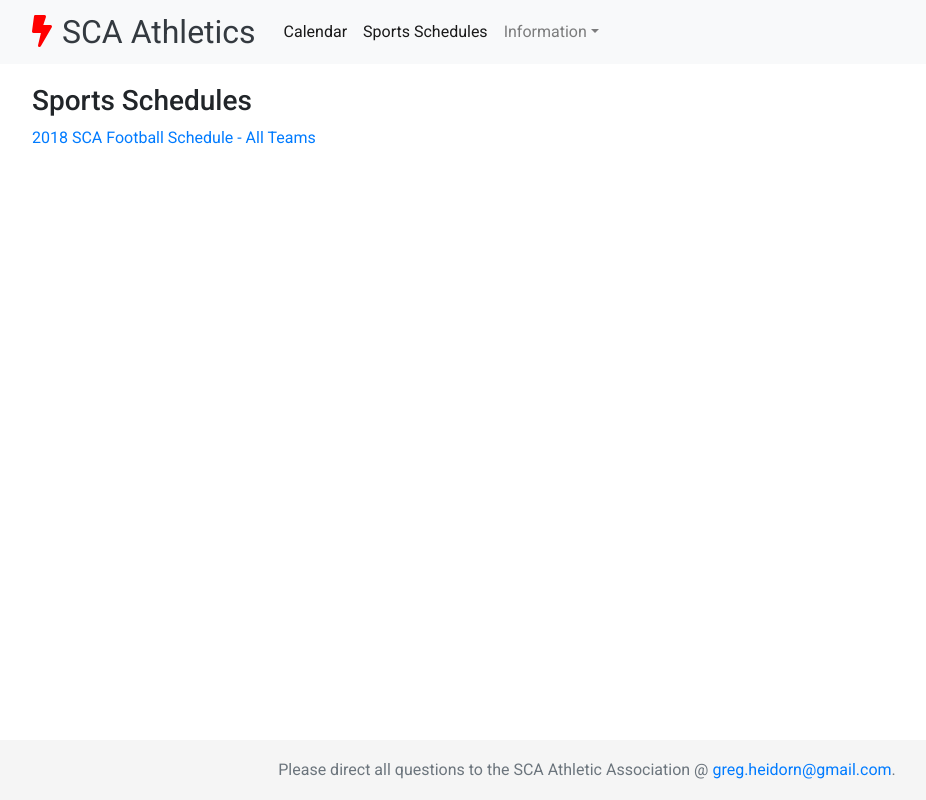
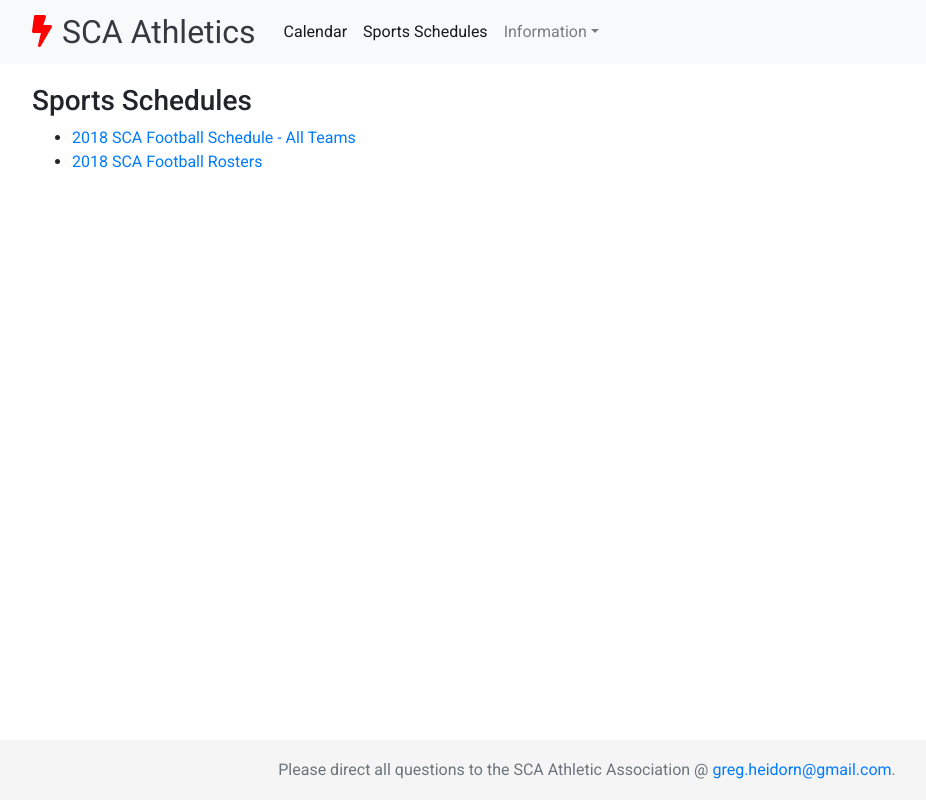
Before and after one commit to gheidorn/sca-athletics, a React (Create React App) app: page /schedule in a window 1280 px wide. Shown: the whole page, without its empty margins (53-979 px from the left). Built offline with nearby package versions, Linux system fonts and the light colour scheme.

Commit message:
added football rosters:

```diff
--- a/src/pages/SportsSchedulePage.js
+++ b/src/pages/SportsSchedulePage.js
@@ -8,9 +8,18 @@ class SportsSchedulePage extends Component {
       <div className="row">
         <div className="col-md-12">
           <h3>Sports Schedules</h3>
-          <a href="https://www.dropbox.com/s/eq7fdomr8eav9ww/2018-SCA-Football-Schedule-ALL.pdf?dl=0">
-            2018 SCA Football Schedule - All Teams
-          </a>
+          <ul>
+            <li>
+              <a href="https://www.dropbox.com/s/eq7fdomr8eav9ww/2018-SCA-Football-Schedule-ALL.pdf?dl=0">
+                2018 SCA Football Schedule - All Teams
+              </a>
+            </li>
+            <li>
+              <a href="https://www.dropbox.com/s/rf1dnedk57ik7qq/2018%20St.%20Catherine%27s%20Football%20Rosters.pdf?dl=0">
+                2018 SCA Football Rosters
+              </a>
+            </li>
+          </ul>
         </div>
       </div>
     );
```
